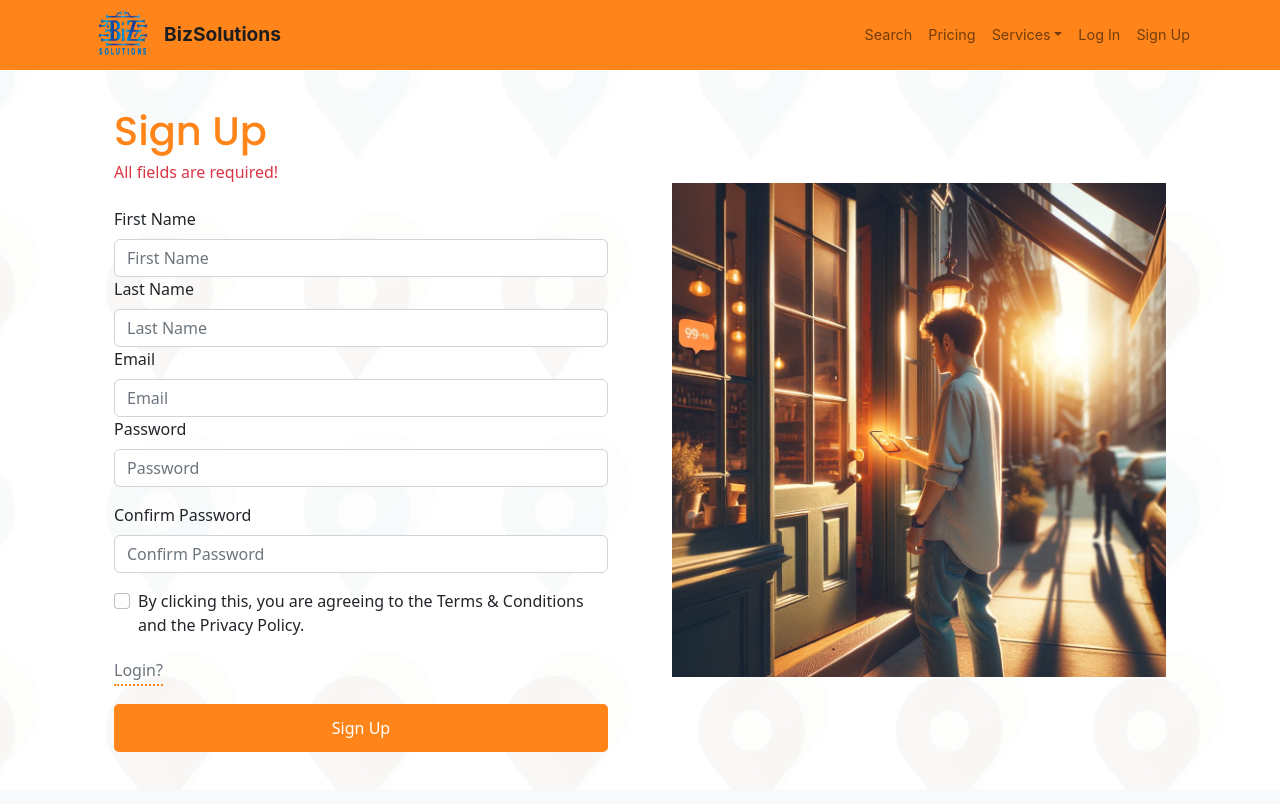
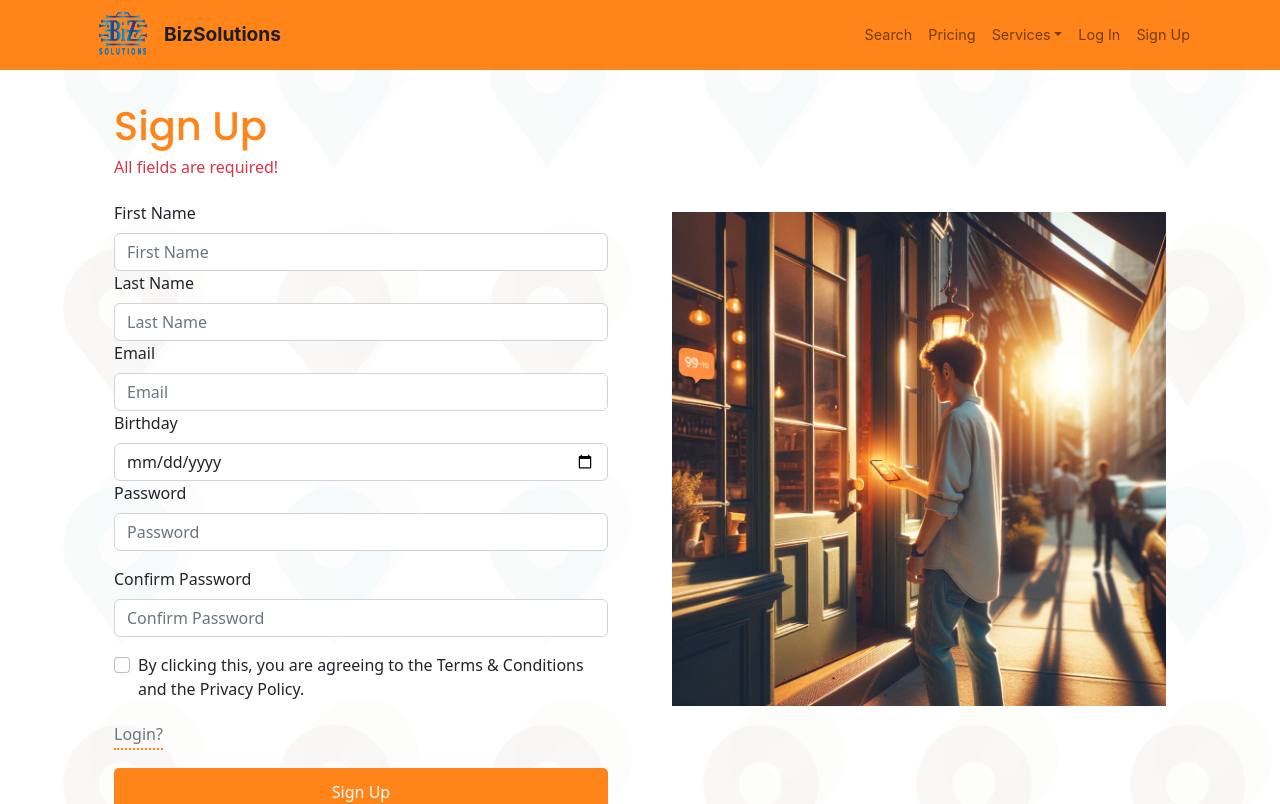
Before and after one commit to biz-admin-carlo/Bizsolutions, a React (Create React App) app: page /sign-up in a window 1280 px wide. Shown: the top 804 px of the page. Built offline with nearby package versions, Linux system fonts and the light colour scheme; no server answers; some icons are missing; a web font is replaced by a local one.

Commit message:
updated login interface

```diff
--- a/src/components/Signup_Interface.js
+++ b/src/components/Signup_Interface.js
@@ -15,6 +15,7 @@ export default function NewSignUp() {
     const [ firstName, setFirstName ] = useState('');
     const [ lastName, setLastName ] = useState('');
     const [ email, setEmail ] = useState('');
+    const [ birthday, setBirthday ] = useState('');
     const [ password, setPassword ] = useState('');
     const [ password1, setPassword1 ] = useState('');
     const [ isPasswordVisible, setIsPasswordVisible ] = useState(false);
@@ -49,6 +50,7 @@ export default function NewSignUp() {
                     firstName,
                     lastName,
                     email,
+                    birthday,
                     password: password1
                 });
                 setShowSuccessModal(true);
@@ -134,6 +136,17 @@ export default function NewSignUp() {
                                         }}
 
                                     />
+                                </Form.Group>
+
+                                <Form.Group controlId="formBasicBirthday">
+                                <Form.Label>Birthday</Form.Label>
+                                <Form.Control
+                                    required
+                                    type="date"
+                                    placeholder="Enter your birthday"
+                                    value={birthday}
+                                    onChange={event => setBirthday(event.target.value)}
+                                />
                                 </Form.Group>
 
                                 <Form.Group className="mb-3" controlId="formBasicPassword">
```
